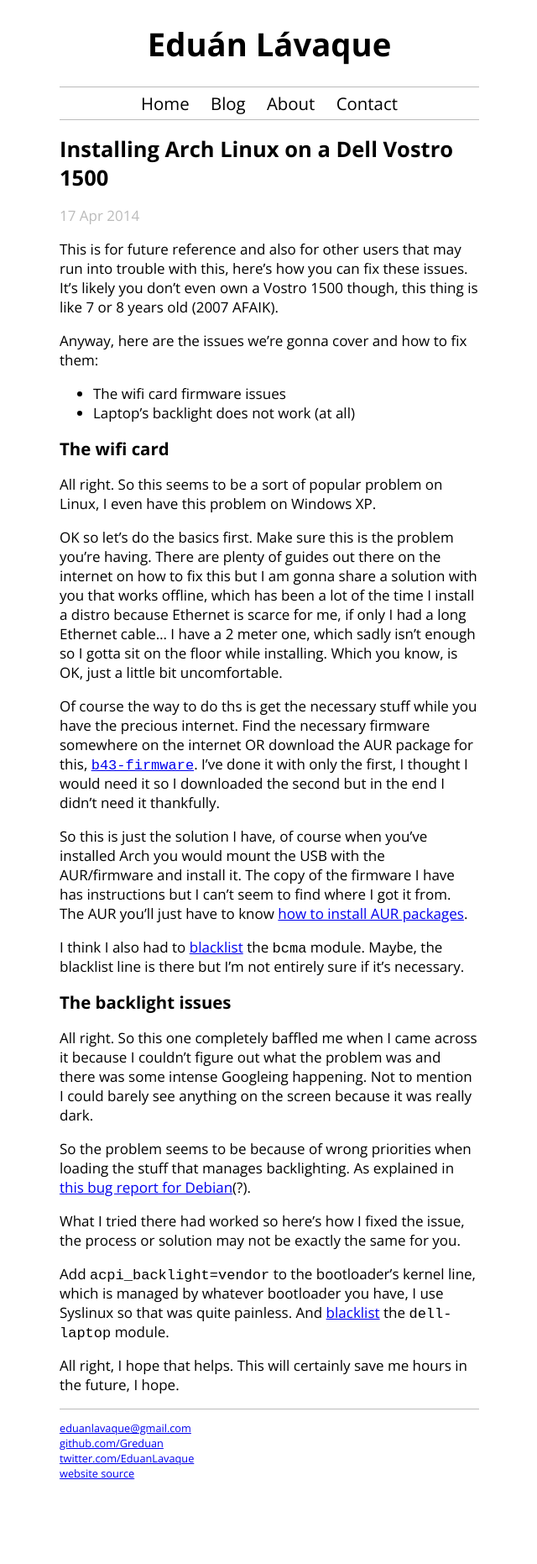
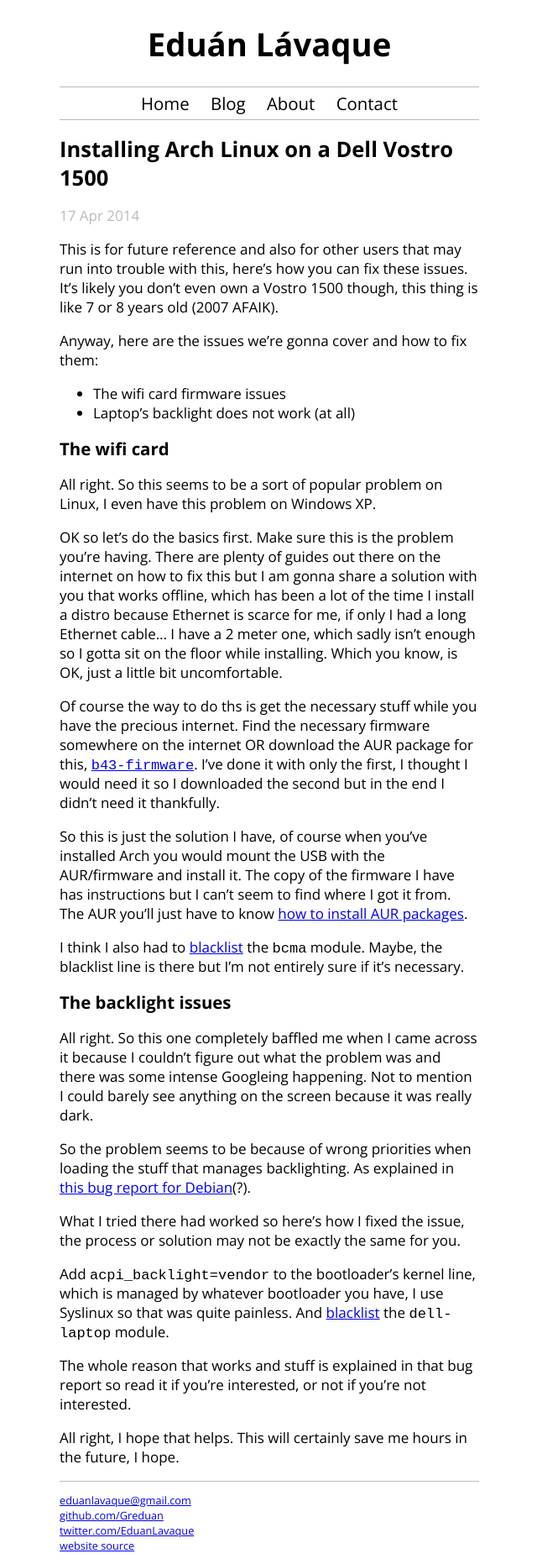
Before and after one commit to greduan/blog-content, a Jekyll site: the page built from _posts/2014-04-17-ialoadv1.md, in a window 1280 px wide. Shown: the whole page at 84% size, without its empty margins (319-959 px from the left). Built offline with Jekyll 4.4.1, drawn with Linux system fonts in a browser that asks for light colours; Markdown is read by kramdown in place of the engine named in the settings; before the commit the page ends 1776 px from its top, so only the background shows below that.

Commit message:
Update 2014-04-17-ialoadv1.md

```diff
--- a/_posts/2014-04-17-ialoadv1.md
+++ b/_posts/2014-04-17-ialoadv1.md
@@ -32,4 +32,6 @@ What I tried there had worked so here's how I fixed the issue, the process or so
 
 Add `acpi_backlight=vendor` to the bootloader's kernel line, which is managed by whatever bootloader you have, I use Syslinux so that was quite painless. And [blacklist](https://wiki.archlinux.org/index.php/Kernel_modules#Blacklisting) the `dell-laptop` module.
 
+The whole reason that works and stuff is explained in that bug report so read it if you're interested, or not if you're not interested.
+
 All right, I hope that helps. This will certainly save me hours in the future, I hope.
```
